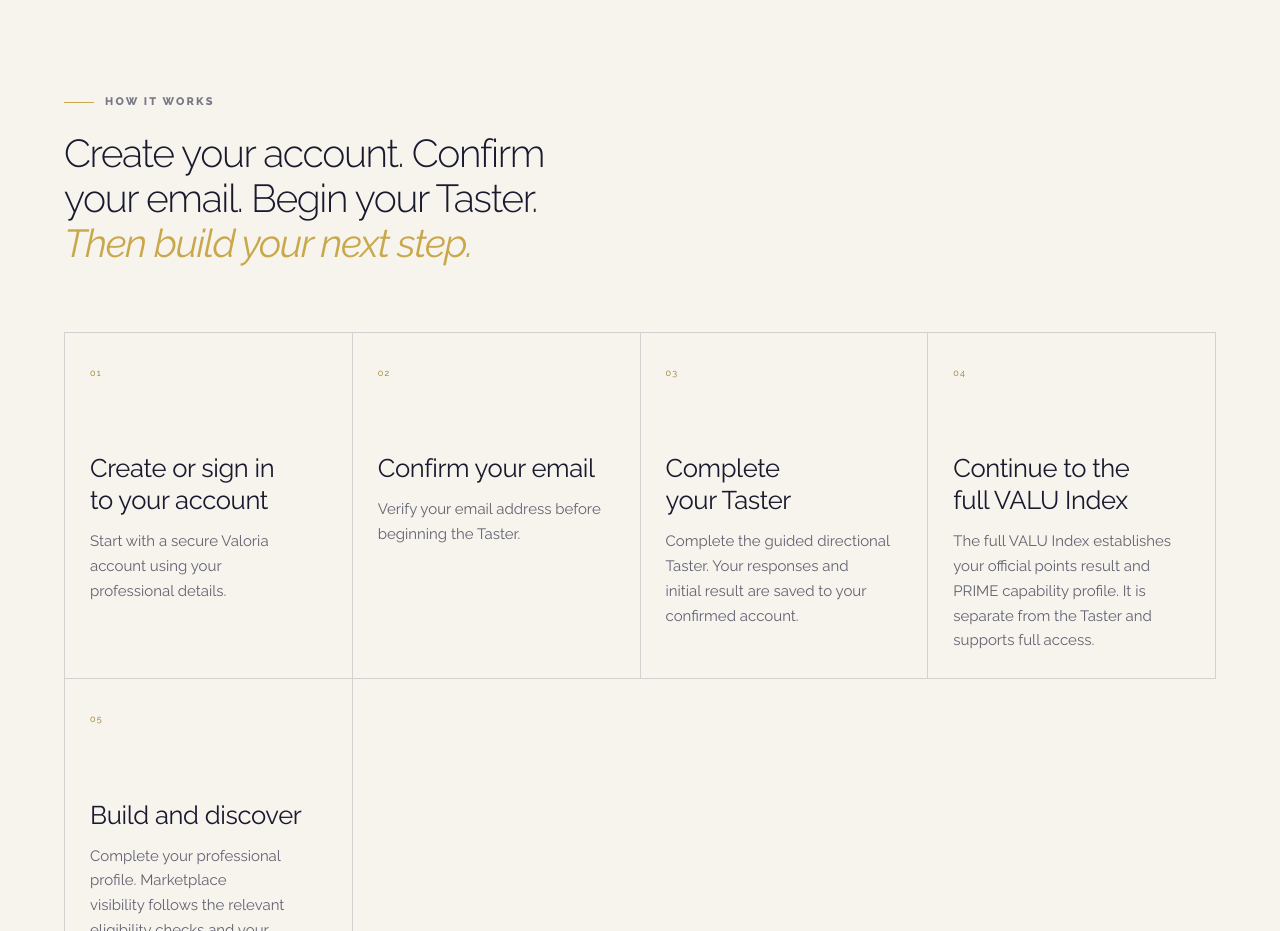
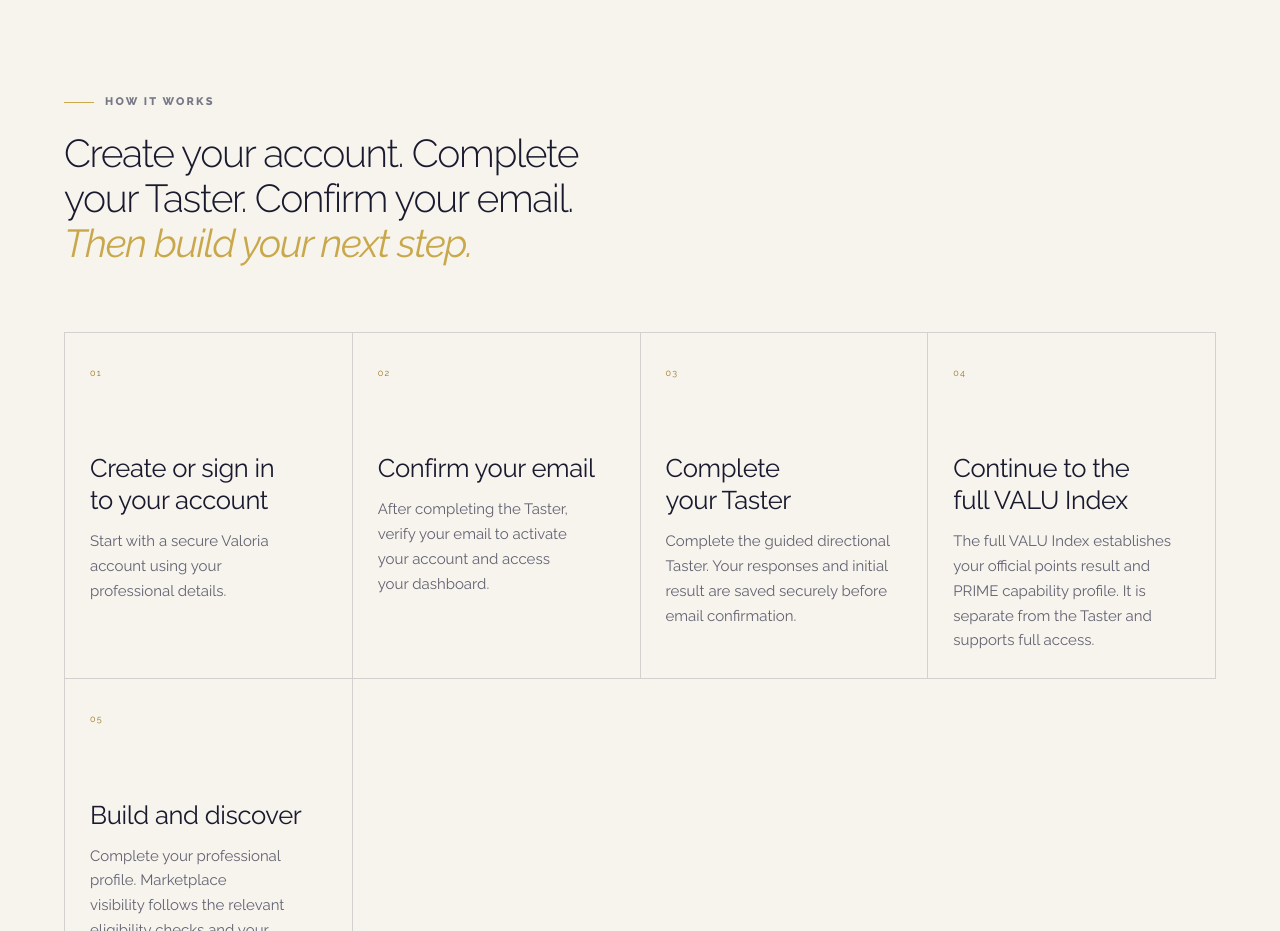
Before and after one commit to riverwayse-sudo/valoria-site, a Next.js app: page /valu/start in a window 1280 px wide. Shown: the part 2260-3191 px from the top of the page. Built offline with nearby package versions, Linux system fonts and the light colour scheme; no server answers.

Commit message:
Fix remaining public journey section to show Taster before email confirmation

```diff
--- a/src/app/valu/start/page.jsx
+++ b/src/app/valu/start/page.jsx
@@ -78,11 +78,11 @@ export default function ValuStartPage() {
       <section className="vs-light vs-journey">
         <div className="vs-shell">
           <div className="vs-kicker dark"><span /> HOW IT WORKS</div>
-          <h2>Create your account. Confirm your email. Begin your Taster.<br /><em>Then build your next step.</em></h2>
+          <h2>Create your account. Complete your Taster. Confirm your email.<br /><em>Then build your next step.</em></h2>
           <div className="vs-journey-grid">
             <article><span>01</span><h3>Create or sign in to your account</h3><p>Start with a secure Valoria account using your professional details.</p></article>
-            <article><span>02</span><h3>Confirm your email</h3><p>Verify your email address before beginning the Taster.</p></article>
-            <article><span>03</span><h3>Complete your Taster</h3><p>Complete the guided directional Taster. Your responses and initial result are saved to your confirmed account.</p></article>
+            <article><span>02</span><h3>Confirm your email</h3><p>After completing the Taster, verify your email to activate your account and access your dashboard.</p></article>
+            <article><span>03</span><h3>Complete your Taster</h3><p>Complete the guided directional Taster. Your responses and initial result are saved securely before email confirmation.</p></article>
             <article><span>04</span><h3>Continue to the full VALU Index</h3><p>The full VALU Index establishes your official points result and PRIME capability profile. It is separate from the Taster and supports full access.</p></article>
             <article><span>05</span><h3>Build and discover</h3><p>Complete your professional profile. Marketplace visibility follows the relevant eligibility checks and your explicit permission.</p></article>
           </div>
```
